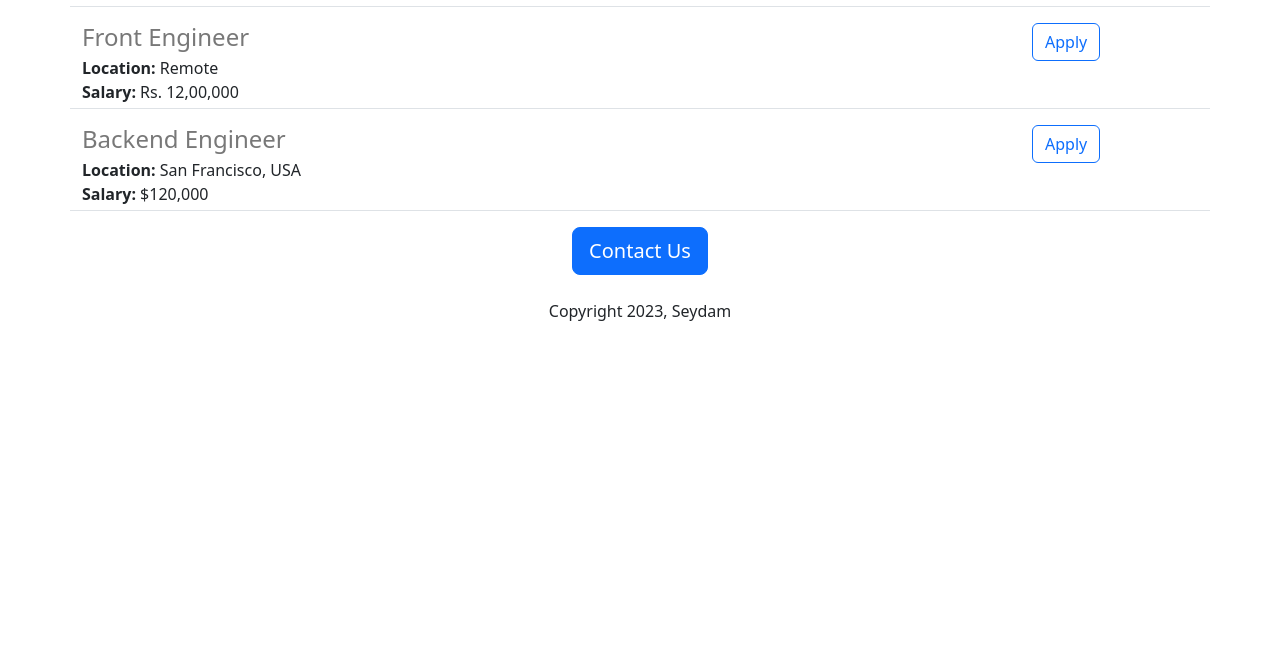
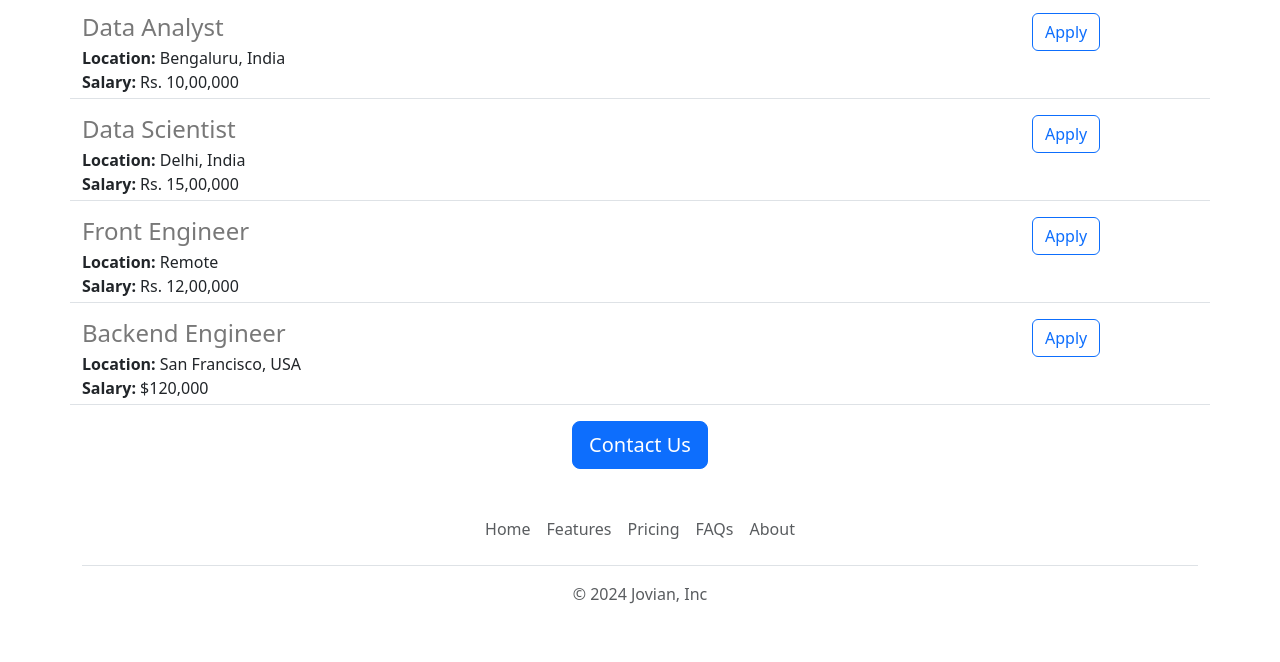
Before and after one commit to Oyewole-Temiloluwa/seydam-careers-website, a Flask app: page / in a window 1280 px wide. Shown: the part 889-1551 px from the top of the page. Before the commit the page ends 1210 px from the top, so only its background shows below. Run offline with Flask 3, Linux system fonts and the light colour scheme.

Commit message:
Added more features

```diff
--- /dev/null
+++ b/templates/footer.html
@@ -0,0 +1,12 @@
+<div class="container">
+  <footer class="py-3 my-4">
+    <ul class="nav justify-content-center border-bottom pb-3 mb-3">
+      <li class="nav-item"><a href="#" class="nav-link px-2 text-body-secondary">Home</a></li>
+      <li class="nav-item"><a href="#" class="nav-link px-2 text-body-secondary">Features</a></li>
+      <li class="nav-item"><a href="#" class="nav-link px-2 text-body-secondary">Pricing</a></li>
+      <li class="nav-item"><a href="#" class="nav-link px-2 text-body-secondary">FAQs</a></li>
+      <li class="nav-item"><a href="#" class="nav-link px-2 text-body-secondary">About</a></li>
+    </ul>
+    <p class="text-center text-body-secondary">&copy; 2024 Jovian, Inc</p>
+  </footer>
+</div>
--- a/templates/home.html
+++ b/templates/home.html
@@ -10,18 +10,27 @@
         height: 360px;
         width: 100%;
         object-fit: cover;
+        margin-bottom:16px;
       }
     </style>
   </head>
 
   <body>
+    {% include 'nav.html' %}
+    <img id= 'banner' src='static/recruitment.jpg' >
     <div class= 'container'>
       <h1 class='text-center mt-2 mb-4'>Seydam Careers</h1>
-      <img id= 'banner' src='static/recruitment.jpg' >
-      <h2 class='text-center mt-2 mb-4'>About Seydam</h2>
+
+      <div class='row'>
+        <div class='col-md-6'>
       <p class='lead'>
         Lorem ipsum dolor sit amet, consectetur adipiscing elit, sed do eiusmod tempor incididunt ut labore et dolore magna aliqua. Ut enim ad minim veniam, quis nostrud exercitation ullamco laboris nisi ut aliquip ex ea commodo consequat. Duis aute irure dolor in reprehenderit in voluptate velit esse cillum dolore eu fugiat nulla pariatur. Excepteur sint occaecat cupidatat non proident, sunt in culpa qui officia deserunt mollit anim id est laborum.
       </p>
+        </div>
+        <div class='d-none d-md-block col-md-6'>
+        <img src='static/people.jpg' style='height:320px;'>
+        </div>
+      </div>
       <h2 class='text-center mt-2 mb-4'>Open Positions</h2>
       <div>
         {% for job in jobs %}
@@ -29,10 +38,10 @@
         {% endfor %}
       </div>
       <div class='text-center'>
-      <button class='btn btn-primary btn-lg'>Contact Us</button>
-        <p class='mt-4'>Copyright 2023, Seydam</p>
+      <a class='btn btn-primary btn-lg'href='mailto:hello@seydam.ai?subject=Question%20about%20Job%20Openings&body=My%20name%3A%20%3Cput%20your%20name%20here%3E%0D%0A%0D%0AMy%20Question%3A%20%3Center%20question%20here%3E'>Contact Us</a>
       </div>
     </div>
+    {% include 'footer.html' %}
   </body>
 
 </html>
--- a/templates/jobitem.html
+++ b/templates/jobitem.html
@@ -10,6 +10,6 @@
     {% endif %}
   </div>
   <div class='col-2'>
-  <button type='button' class= 'btn btn-outline-primary''>Apply</button>
+  <a href='mailto:hello@seydam.ai?subject=Application%20for%20{{job['title']}}&body=My%20name%3A%20%3Cput%20your%20name%20here%3E%0D%0A%0D%0AMy%20Resume%20Link%3A%20%3Cput%20your%20resume%20link%3E%0D%0A%0D%0AMy%20LinkedIn%20link%3A%20%3Clinkedin%20link%3E' type='button' class= 'btn btn-outline-primary'>Apply</a>
   </div>
 </div>
--- /dev/null
+++ b/templates/nav.html
@@ -0,0 +1,9 @@
+<nav class="navbar bg-body-tertiary shadow-sm fixed-top bg-white">
+  <div class="container">
+    <a class="navbar-brand" href="#">
+      <img src="static/logo.svg" alt="Bootstrap" width="30" height="24">
+      Seydam
+    </a>
+  </div>
+</nav>
+<div style='height:56px'></div>
```
Also changed, not shown: static/logo.svg (added), 1 other file.
